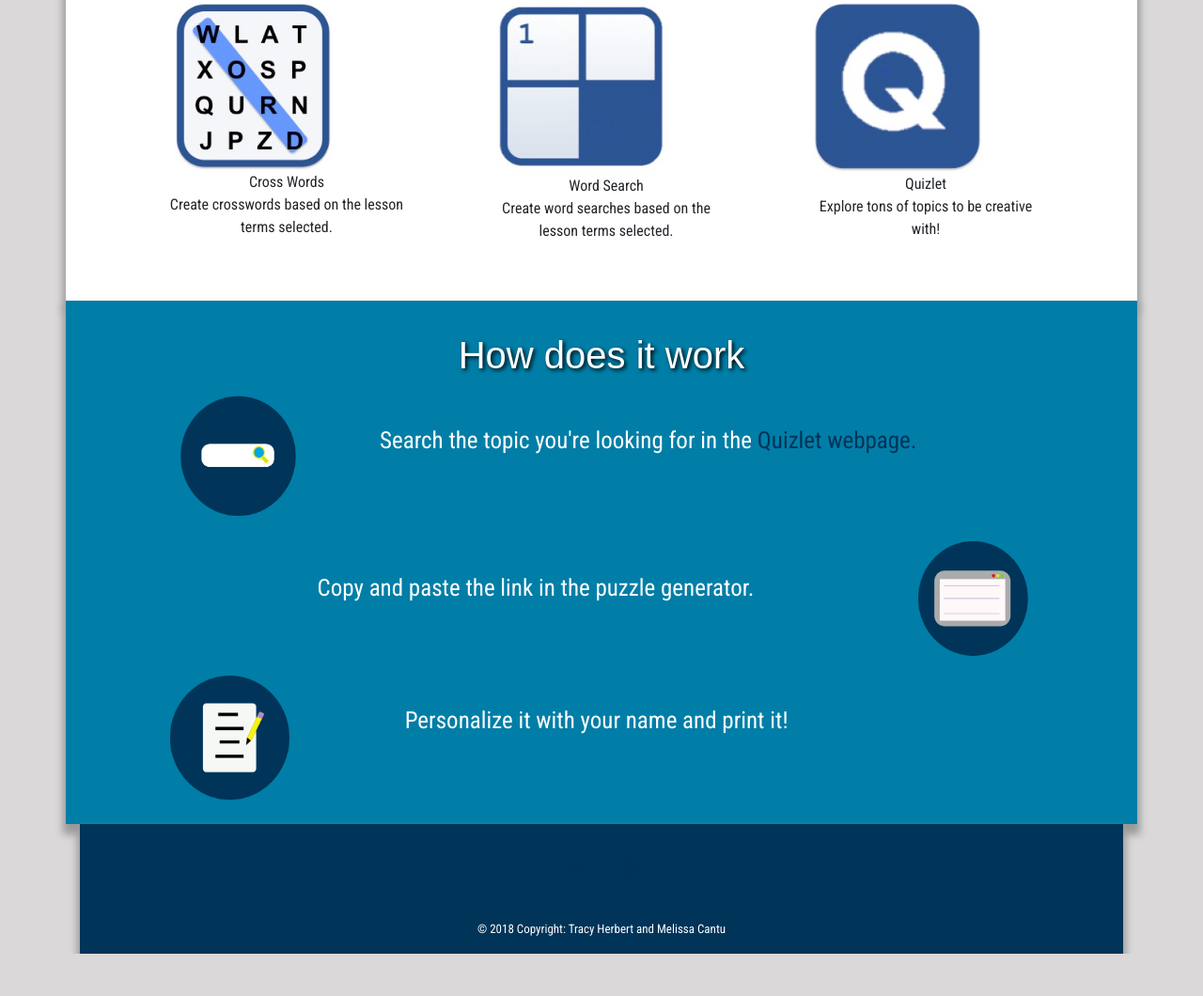
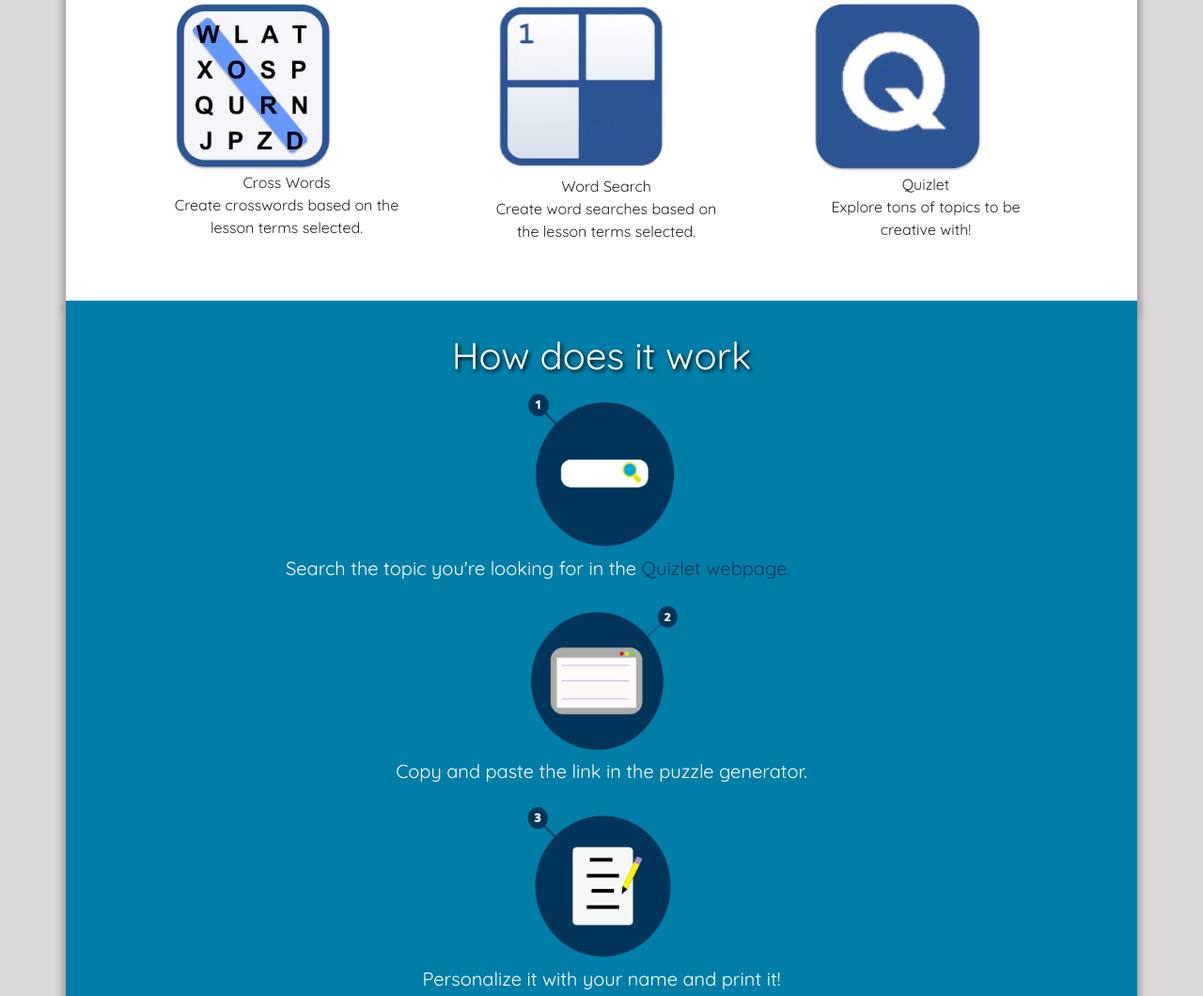
Before and after one commit to hrubert/quizlet-crossword-app, a plain HTML site: page index.html in a window 1280 px wide. Shown: the part 975-2035 px from the top of the page at 94% size. Before the commit the page ends 1990 px from the top, so only its background shows below. Drawn offline with nearby package versions, Linux system fonts and the light colour scheme; a web font is replaced by a local one.

Commit message:
almost finished page

```diff
--- a/index.html
+++ b/index.html
@@ -11,7 +11,7 @@
     <link href="https://fonts.googleapis.com/css?family=Do+Hyeon" rel="stylesheet">
     <link href="https://fonts.googleapis.com/css?family=Roboto+Condensed" rel="stylesheet">
     <link href="https://fonts.googleapis.com/css?family=Oswald|Roboto+Condensed" rel="stylesheet">
-    <link href="https://fonts.googleapis.com/css?family=Francois+One" rel="stylesheet">
+    <link href="https://fonts.googleapis.com/css?family=Quicksand" rel="stylesheet">
     <link rel="stylesheet" href="https://cdnjs.cloudflare.com/ajax/libs/font-awesome/4.7.0/css/font-awesome.min.css">
     <link rel="stylesheet" href="styles.css">
 </head>
@@ -59,7 +59,7 @@
                     <img src="images/crossword.jpg" width="70%">
                     <div class="row">
                         <div style = "margin-bottom: 20px;" class="description">
-                            <p style="padding: 0">Cross Words<br>Create crosswords based on the lesson terms selected.</p>
+                            <p class="service" style="padding: 0">Cross Words<br>Create crosswords based on the lesson terms selected.</p>
                         </div>
                     </div>
             </div>
@@ -67,13 +67,13 @@
             <div class="col-md-3 col-sm-12 icon">
                 <img src="images/wordsearch.jpg" width="78%">
                 <div class="description">
-                    <p style="padding: 0">Word Search<br>Create word searches based on the lesson terms selected.</p>
+                    <p class="service" style="padding: 0">Word Search<br>Create word searches based on the lesson terms selected.</p>
                 </div>
             </div>
             <div class="col-md-3 col-sm-12 icon">
                 <img src="images/quizlet.jpg" width="75%">
                 <div class="description">
-                    <p style="padding: 0">Quizlet<br>Explore tons of topics to be creative with!</p>
+                    <p class="service" style="padding: 0">Quizlet<br>Explore tons of topics to be creative with!</p>
                 </div>
                 <!-- <p>Explore tons of topics to be creative with!</p> -->
             </div>
@@ -85,16 +85,16 @@
                     <h1 class="howowkrs mt-4">How does it work</h1>
             </div>
             <div class="row">
-                <div class="col-md-11 offset-1">
-                    <img style="float:left" src="images/look.png" width="15%">
-                    <p class="instruction1">Search the topic you're looking for in the <a href="https://quizlet.com/" target="_blank">Quizlet webpage.</a></p>
+                <div class="col-md-12">
+                    <img class="mx-auto d-block" src="images/search1.png" width="15%">
+                    <p style="float:left" class="instruction1">Search the topic you're looking for in the <a href="https://quizlet.com/" target="_blank">Quizlet webpage.</a></p>
                 </div>
-                <div class="col-md-10 offset-1">
-                    <img style="float:right" src="images/webpage.png" width="15%">
+                <div class="col-md-12">
+                    <img class="mx-auto d-block" src="images/page2.png" width="15%">
                     <p class="instruction2">Copy and paste the link in the puzzle generator.</p>
                 </div>
-                <div class="col-md-10 offset-1">
-                    <img style="float:left" src="images/personalize.png" width="15%">
+                <div class="col-md-12">
+                    <img class="mx-auto d-block" src="images/personalize3.png" width="15%">
                     <p class="instruction3">Personalize it with your name and print it!</p>
                 </div>
             </div>
--- a/styles.css
+++ b/styles.css
@@ -3,14 +3,14 @@
 }
 
 .container {
-    font-family: 'Roboto Condensed', sans-serif;
+    font-family: 'Quicksand', sans-serif;
 
 }
 
 .navbar {
     font-size: 18px;
     background-color: #003459;
-    font-family: 'Roboto Condensed', sans-serif;
+    font-family: 'Quicksand', sans-serif;
     padding: 20px;
     -webkit-box-shadow: 0 8px 6px -6px #999;
     -moz-box-shadow: 0 8px 6px -6px #999;
@@ -43,7 +43,7 @@
     background-color: white;
     border-radius: 15px;
     border: 2px solid #003459;
-    font-family: 'Oswald', sans-serif;
+    font-family: 'Quicksand', sans-serif;
     box-shadow: 0 4px 4px 2px #6e6e6e;
     height: 30%;
     width: 50%;
@@ -54,7 +54,7 @@
     color: #003459;
     text-align: center;
     font-size: 30px;
-    margin-top: 50px;
+    margin-top: 35px;
 }
 
 .square2 {
@@ -68,7 +68,7 @@
 
 .whatcanyou {
     text-align: center;
-    font-family: 'Francois One', sans-serif;
+    font-family: 'Quicksand', sans-serif;
     color: #003459;
     font-size: 40px;
     text-shadow: 2px 2px 4px #000000;
@@ -78,7 +78,7 @@
     margin-left: 70px;
 }
 
-p {
+.service {
     text-align: center;
     padding-right: 150px;
 }
@@ -102,10 +102,11 @@
     -moz-box-shadow: 0 8px 6px -6px #999;
     box-shadow: 0 8px 8px 3px #999;
     padding: 10px;
+    padding-bottom: 20px;
 }
 
 .howowkrs {
-    font-family: 'Francois One', sans-serif;
+    font-family: 'Quicksand', sans-serif;
     text-align: center;
     color: white;
     font-size: 40px;
@@ -119,24 +120,24 @@
 }
 
 .instruction1{
-    font-size: 25px;
+    font-size: 20px;
     color: white;
-    margin-top: 40px;
-    margin-left: 0px;
+    margin-left: 20%;
+    text-align: center;
 }
 
 .instruction2{
-    font-size: 25px;
+    font-size: 20px;
     color: white;
-    margin-top: 40px;
-    margin-left: 10px;
+    margin-left: 0%;
+    text-align: center;
 }
 
 .instruction3{
-    font-size: 25px;
+    font-size: 20px;
     color: white;
-    margin-top: 40px;
-    margin-left: 0px;
+    margin-left: 0%;
+    text-align: center;
 }
 
 a {
@@ -173,7 +174,7 @@
         background-color: white;
         border-radius: 15px;
         border: 2px solid #003459;
-        font-family: 'Oswald', sans-serif;
+        font-family: 'Quicksand', sans-serif;
         box-shadow: 0 4px 4px 2px #6e6e6e;
         height: 28%;
         width: 70%;
@@ -182,7 +183,7 @@
     .phrase {
         color: #003459;
         text-align: center;
-        font-size: 28px;
+        font-size: 25px;
         margin-top: -10px;
         padding: 10px;
     }
@@ -190,4 +191,25 @@
     .icon {
         margin-left: 50px;
     }
+
+    .instruction1{
+        font-size: 15px;
+        color: white;
+        margin-left: 0%;
+        text-align: center;
+    }
+
+    .instruction2{
+        font-size: 15px;
+        color: white;
+        margin-left: 0%;
+        text-align: center;
+    }
+
+    .instruction3{
+        font-size: 15px;
+        color: white;
+        margin-left: 0%;
+        text-align: center;
+    }
 }
```
Also changed, not shown: images/page2.png (added), images/personalize3.png (added), images/search1.png (added).
